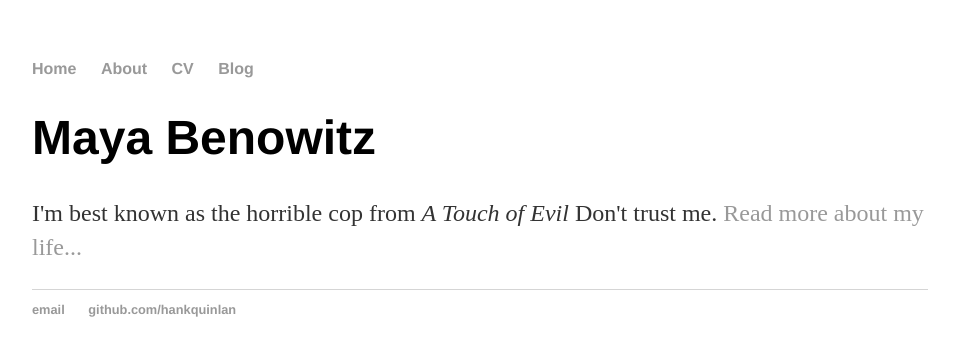
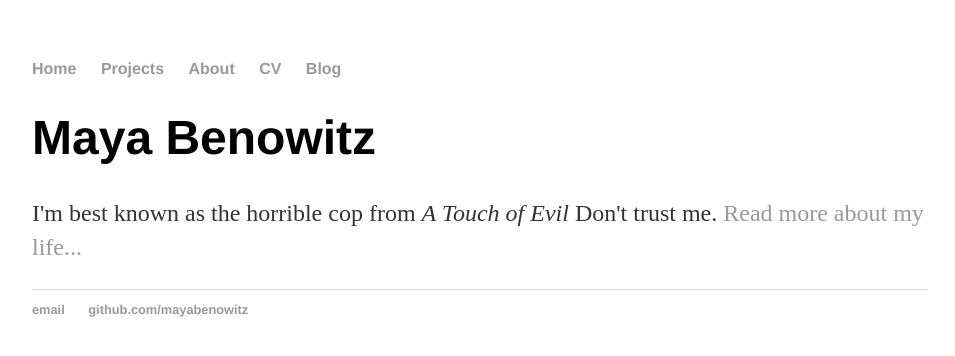
Before and after one commit to mayabenowitz/mayabenowitz.github.io, a Jekyll site: the page built from index.html, in a window 1280 px wide. Shown: the top 356 px of the page, without its empty margins (160-1115 px from the left). Built offline with Jekyll 4.4.1, drawn with Linux system fonts in a browser that asks for light colours.

Commit message:
Update default.html

```diff
--- a/_layouts/default.html
+++ b/_layouts/default.html
@@ -9,6 +9,7 @@
 			<nav>
 	    		<ul>
 	        		<li><a href="/">Home</a></li>
+				<li><a href="/projects">Projects</a></li>
 		        	<li><a href="/about">About</a></li>
 	        		<li><a href="/cv">CV</a></li>
 	        		<li><a href="/blog">Blog</a></li>
@@ -21,8 +22,8 @@
 			</div><!-- /.container -->
 			<footer>
 	    		<ul>
-	        		<li><a href="mailto:hankquinlanhub@gmail.com">email</a></li>
-	        		<li><a href="https://github.com/hankquinlan">github.com/hankquinlan</a></li>
+	        		<li><a href="mailto:mayabenowitz@gmail.com">email</a></li>
+	        		<li><a href="https://github.com/mayabenowitz">github.com/mayabenowitz</a></li>
 				</ul>
 			</footer>
 		</body>
```
